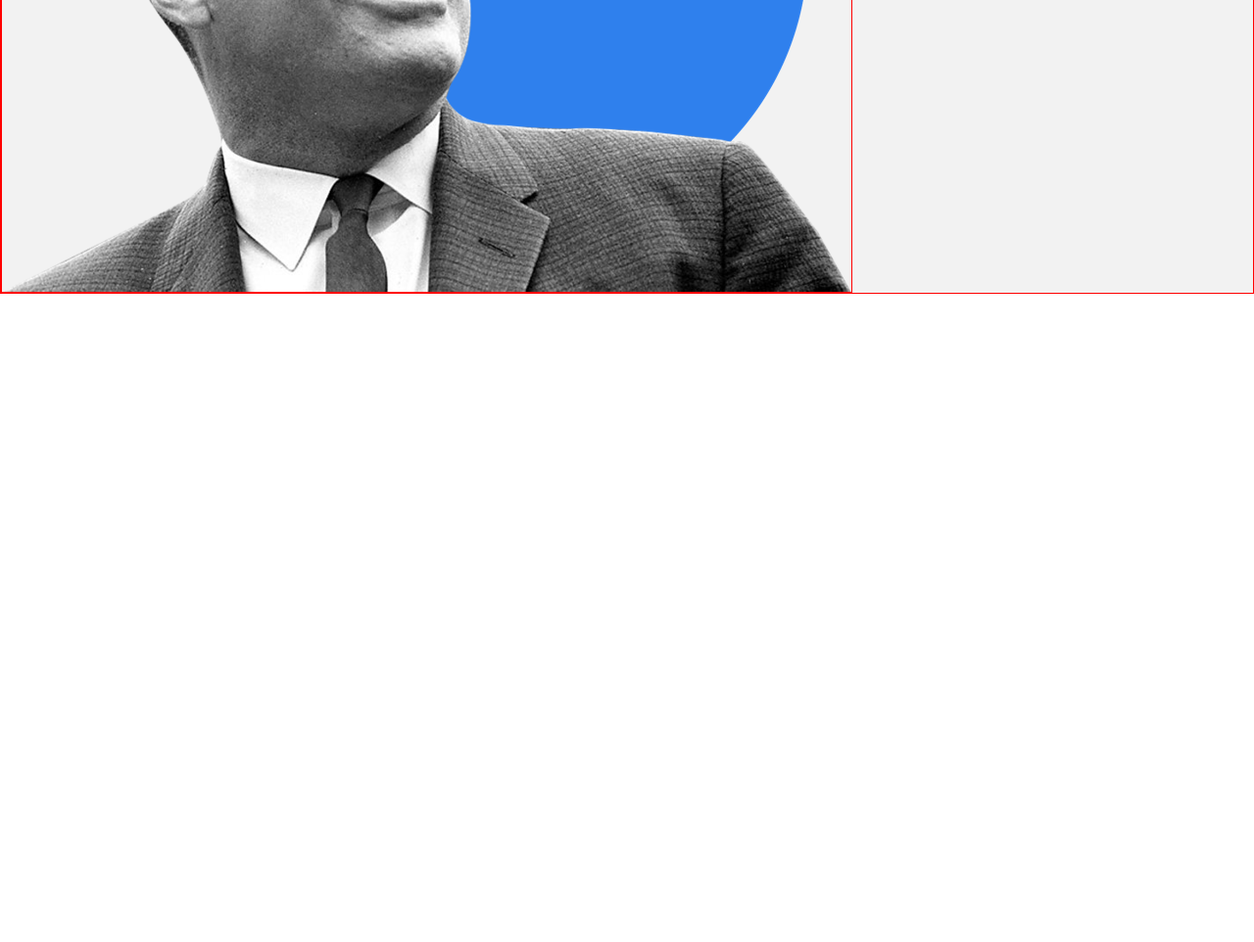
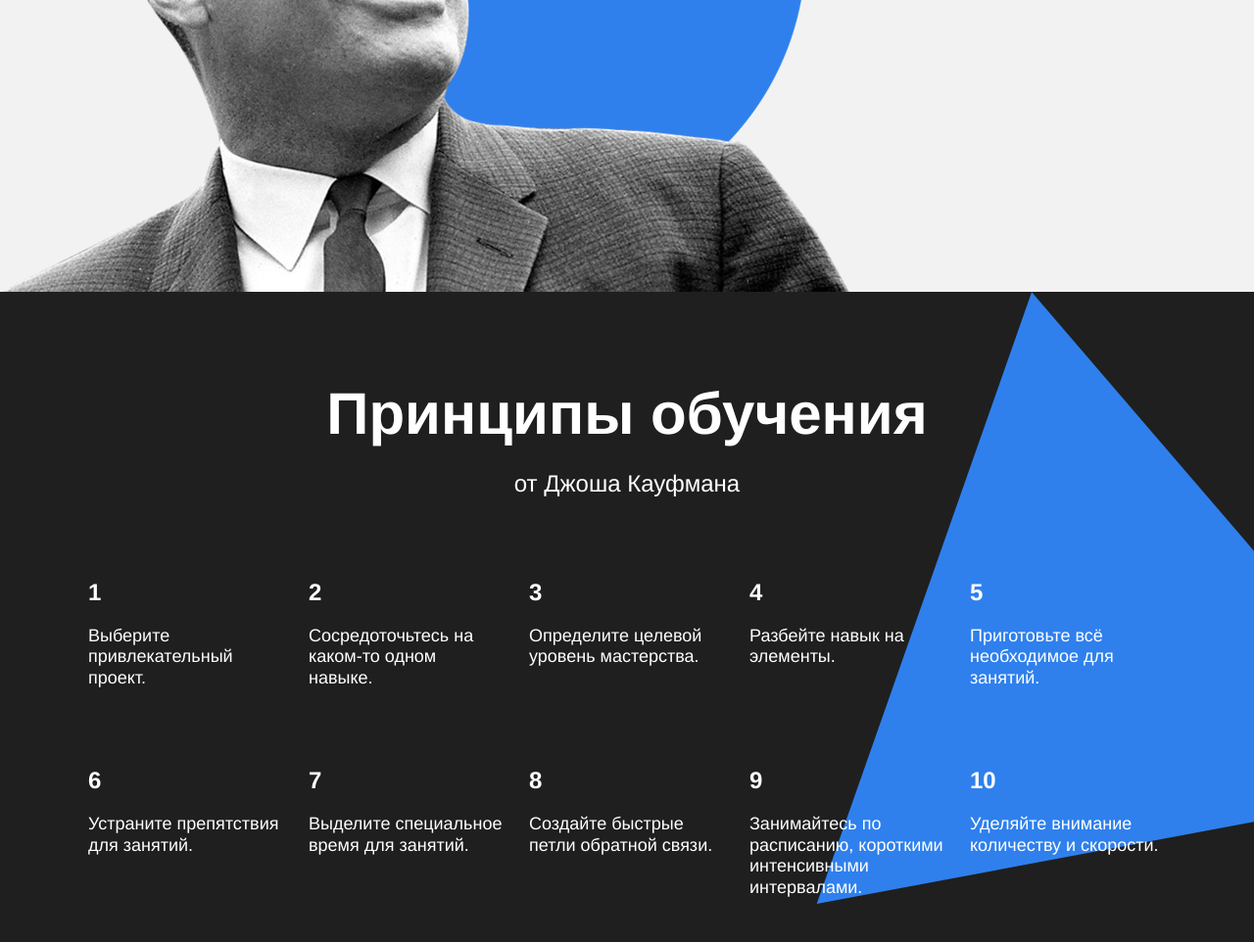
Before and after one commit to Trench-Dog/how-to-learn, a plain HTML site: page index.html in a window 1280 px wide. Shown: the part 2599-3561 px from the top of the page at 98% size. Before the commit the page ends 2899 px from the top, so only its background shows below. Drawn offline with Linux system fonts and the light colour scheme.

Commit message:
5 блоков

```diff
--- a/index.html
+++ b/index.html
@@ -104,7 +104,84 @@
         <img
           class="main-illustration feynman__main-illustration"
           src="./images/feynman.png"
-          alt="Ричард Фейнман не смог приехать"
+          alt="Здесь должен был быть Ричард Фейнман, но он не смог приехать"
+        />
+      </section>
+      <section class="kaufman">
+        <h1 class="section-title_theme_dark kaufman__section-title_theme_dark">
+          Принципы обучения
+        </h1>
+        <h2
+          class="section-subtitle_theme_dark kaufman__section-subtitle_theme_dark"
+        >
+          от Джоша Кауфмана
+        </h2>
+        <div class="table_theme_dark kaufman__table_theme_dark">
+          <div class="cell_theme_dark table__cell_theme_dark">
+            <p class="heading_theme_dark table__heading_theme_dark">1</p>
+            <p class="text_theme_dark table__text_theme_dark">
+              Выберите привлекательный проект.
+            </p>
+          </div>
+          <div class="cell_theme_dark table__cell_theme_dark">
+            <p class="heading_theme_dark table__heading_theme_dark">2</p>
+            <p class="text_theme_dark table__text_theme_dark">
+              Сосредоточьтесь на каком-то одном навыке.
+            </p>
+          </div>
+          <div class="cell_theme_dark table__cell_theme_dark">
+            <p class="heading_theme_dark table__heading_theme_dark">3</p>
+            <p class="text_theme_dark table__text_theme_dark">
+              Определите целевой уровень мастерства.
+            </p>
+          </div>
+          <div class="cell_theme_dark table__cell_theme_dark">
+            <p class="heading_theme_dark table__heading_theme_dark">4</p>
+            <p class="text_theme_dark table__text_theme_dark">
+              Разбейте навык на элементы.
+            </p>
+          </div>
+          <div class="cell_theme_dark table__cell_theme_dark">
+            <p class="heading_theme_dark table__heading_theme_dark">5</p>
+            <p class="text_theme_dark table__text_theme_dark">
+              Приготовьте всё необходимое для занятий.
+            </p>
+          </div>
+          <div class="cell_theme_dark table__cell_theme_dark">
+            <p class="heading_theme_dark table__heading_theme_dark">6</p>
+            <p class="text_theme_dark table__text_theme_dark">
+              Устраните препятствия для занятий.
+            </p>
+          </div>
+          <div class="cell_theme_dark table__cell_theme_dark">
+            <p class="heading_theme_dark table__heading_theme_dark">7</p>
+            <p class="text_theme_dark table__text_theme_dark">
+              Выделите специальное время для занятий.
+            </p>
+          </div>
+          <div class="cell_theme_dark table__cell_theme_dark">
+            <p class="heading_theme_dark table__heading_theme_dark">8</p>
+            <p class="text_theme_dark table__text_theme_dark">
+              Создайте быстрые петли обратной связи.
+            </p>
+          </div>
+          <div class="cell_theme_dark table__cell_theme_dark">
+            <p class="heading_theme_dark table__heading_theme_dark">9</p>
+            <p class="text_theme_dark table__text_theme_dark">
+              Занимайтесь по расписанию, короткими интенсивными интервалами.
+            </p>
+          </div>
+          <div class="cell_theme_dark table__cell_theme_dark">
+            <p class="heading_theme_dark table__heading_theme_dark">10</p>
+            <p class="text_theme_dark table__text_theme_dark">
+              Уделяйте внимание количеству и скорости.
+            </p>
+          </div>
+        </div>
+        <img
+          class="triangle kaufman__triangle"
+          src="./images/kaufman-triangle.svg"
+          alt="Картинка треугольника"
         />
       </section>
     </div>
--- a/styles/style.css
+++ b/styles/style.css
@@ -68,6 +68,7 @@
   z-index: -1;
   background-color: #2f80ed;
 }
+
 .two-columns {
   width: 80%;
   margin: 100px auto 0;
@@ -145,7 +146,6 @@
   height: 890px;
   background-color: #f2f2f2;
   position: relative;
-  border: 1px solid red;
   display: flex;
   flex-direction: column;
   flex-wrap: wrap;
@@ -157,7 +157,6 @@
   font-size: 120px;
   font-weight: 600;
   z-index: 1;
-  border: 1px solid red;
   width: 648px;
   margin: 100px auto 70px;
 }
@@ -166,7 +165,6 @@
   font-size: 36px;
   font-weight: normal;
   z-index: 1;
-  border: 1px solid red;
   margin: 0;
 }
 .feynman__link {
@@ -175,7 +173,6 @@
   font-weight: normal;
   color: #2f80ed;
   z-index: 1;
-  border: 1px solid red;
   position: absolute;
   right: 48px;
   top: 50%;
@@ -186,11 +183,66 @@
   height: 637px;
   left: 0;
   bottom: 0;
-  border: 1px solid red;
+}
+.kaufman {
+  background-color: #1f1f1f;
+  position: relative;
+  z-index: -1;
+  overflow: hidden;
+}
+.section-title_theme_dark {
+  margin: 90px auto 20px;
+  line-height: 1.15;
+  font-size: 60px;
+  font-weight: 600;
+  width: 60%;
+  text-align: center;
+  color: white;
+  z-index: 1;
+}
+.section-subtitle_theme_dark {
+  margin: 0 auto;
+  line-height: 34px;
+  font-size: 24px;
+  font-weight: normal;
+  width: 60%;
+  text-align: center;
+  color: white;
+  z-index: 1;
+}
+.table_theme_dark {
+  width: 1100px;
+  margin: 0 auto 90px;
+  display: flex;
+  flex-flow: row wrap;
+  justify-content: space-between;
+  z-index: 1;
 }
 .table__cell_theme_dark {
   width: 200px;
   color: white;
-  margin-right: 0;
-  margin-top: 80px;
+  margin: 80px 0 0;
+  z-index: 1;
 }
+.table__heading_theme_dark {
+  line-height: 1.15;
+  font-size: 24px;
+  font-weight: 600;
+  margin: 0;
+  z-index: 1;
+}
+.table__text_theme_dark {
+  line-height: 1.2;
+  font-size: 18px;
+  font-weight: normal;
+  margin: 20px 0 0;
+  z-index: 1;
+}
+.triangle {
+  position: absolute;
+  width: 877px;
+  height: 877px;
+  z-index: 0;
+  top: 0;
+  right: -210px;
+}
```
